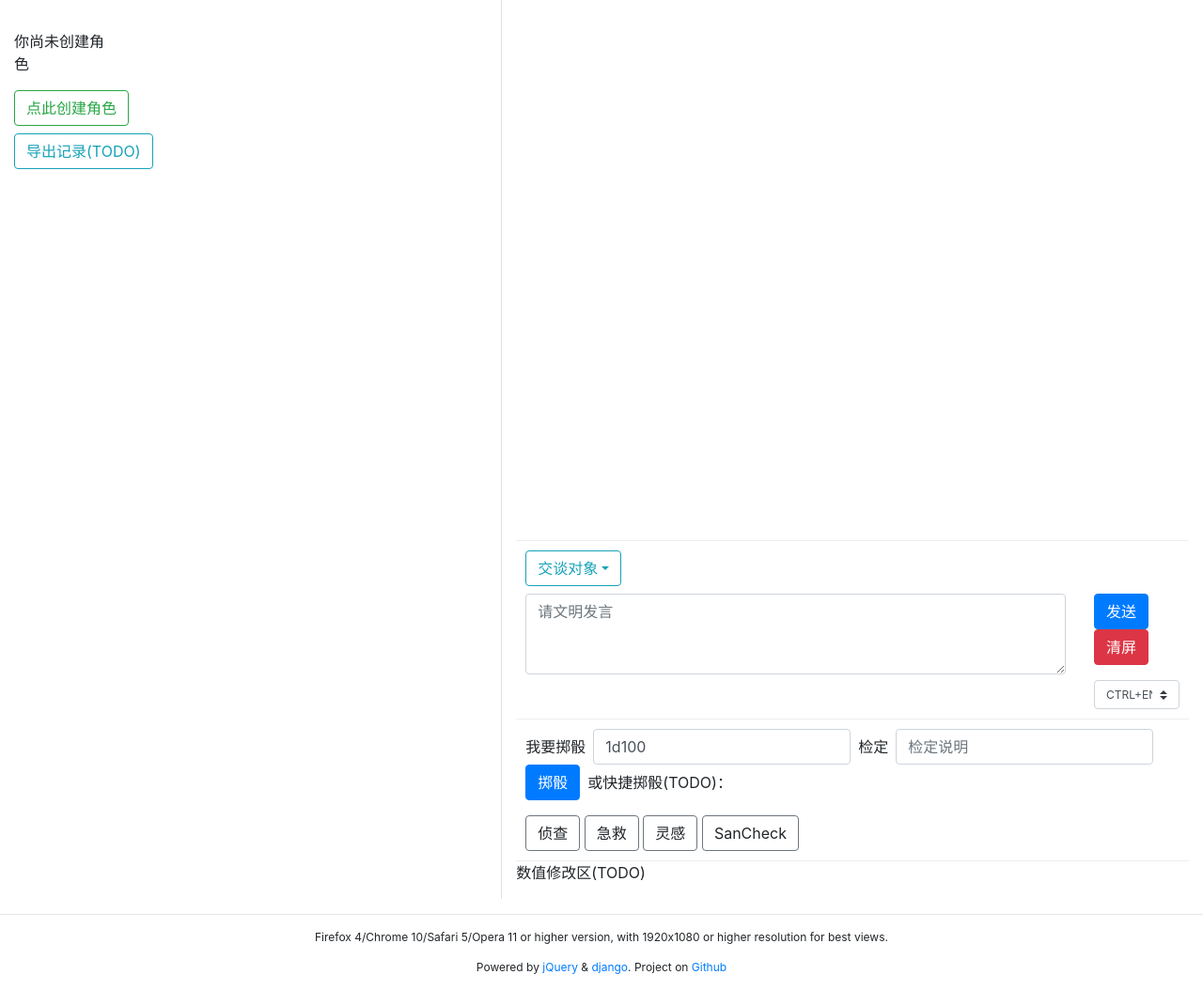
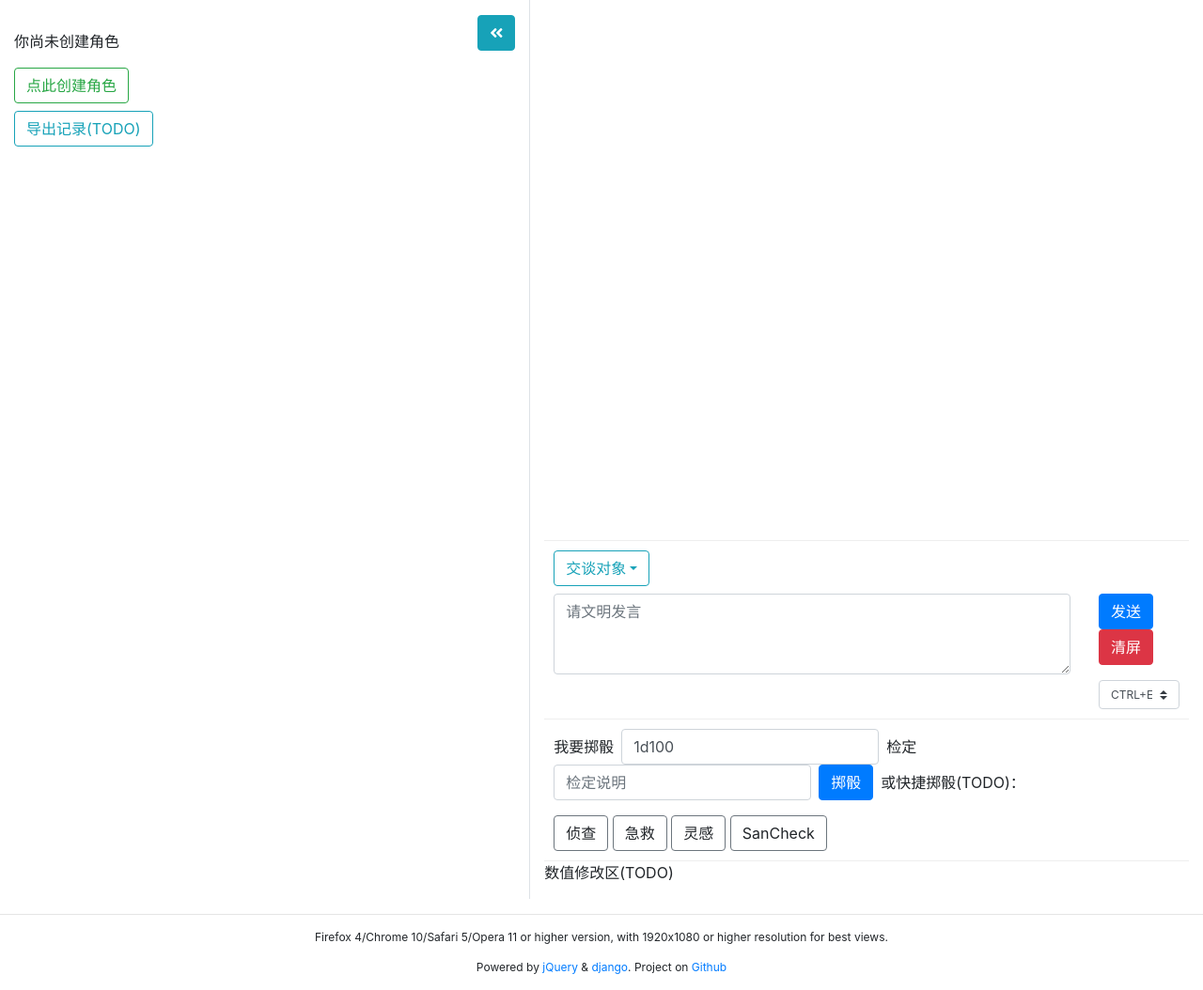
Before and after one commit to jffifa/trpg, a Django app: template trpg/templates/trpg/room.html in a window 1280 px wide. Shown: the part 56-1110 px from the top of the page at 94% size. Run offline with Django 3.2, Linux system fonts and the light colour scheme; tables that the repository leaves empty hold one stand-in row (values such as "Sample post"); the template is opened without the code that fills it: values that come from a table or form of the project are taken from there, most other values are stand-ins (such as "Sample title", 1, 10 or a date in 2020); data that the repository does not hold is empty; some libraries are stand-ins or nearby versions.

Commit message:
collapsible character panel

```diff
--- a/trpg/static/css/room.css
+++ b/trpg/static/css/room.css
@@ -1,7 +1,27 @@
+.room-block {
+    position: relative;
+    width: 100%;
+    min-height: 1px;
+    padding-left: 15px;
+    padding-right: 15px;
+}
+.room-side-panel {
+    flex: 0 0 12%;
+    max-width: 12%;
+}
+.room-character-panel {
+    flex: 0 0 32%;
+    max-width: 32%;
+    transition: flex 0.3s ease-out;
+}
+.room-character-panel.character-collapse {
+    flex: 0 1 0;
+}
+.room-msg-panel {
+    flex: 1 0 56%;
+}
 .char-prop {
     cursor: default;
-}
-.sortable-placeholder {
 }
 input.char-prop-mark {
     padding: 0;
--- a/trpg/static/js/room.js
+++ b/trpg/static/js/room.js
@@ -67,6 +67,19 @@ document.addEventListener("DOMContentLoaded", function(event) {
                 // do some fail log
                 checkbox.prop('checked', !checked);
             });
+        });
+        $('#room-character-panel>button.character-expand').hide();
+        $('#room-character-panel>button.character-collapse').click(function(e) {
+            $('#characters-tabContent').hide();
+            $(this).hide();
+            $('#room-character-panel>button.character-expand').show();
+            $('#room-character-panel').addClass('character-collapse');
+        });
+        $('#room-character-panel>button.character-expand').click(function(e) {
+            $('#room-character-panel').removeClass('character-collapse');
+            $(this).hide();
+            $('#characters-tabContent').show();
+            $('#room-character-panel>button.character-collapse').show();
         });
     }
 
--- a/trpg/templates/trpg/room.html
+++ b/trpg/templates/trpg/room.html
@@ -9,9 +9,7 @@
 {% block main %}
 <div class="container-fluid">
     <div class="row">
-        <div class="col-lg-5 py-md-3">
-            <div class="row">
-                <div class="col-3">
+        <div class="py-md-3 room-block room-side-panel" id="room-side-panel">
             <div class="nav flex-column nav-pills mb-3" id="characters-tab" role="tablist" aria-orientation="vertical">
                 {% for character in characters %}
                 {% if is_admin or character.control_by_user is True %}
@@ -51,12 +49,16 @@
             </div>
             {% endif %}
         </div>
-                <div class="col-9">
+        <div class="py-md-3 room-block room-character-panel" id="room-character-panel">
+            <button class="btn btn-info float-right character-collapse"><i class="fas fa-angle-double-left"></i></button>
+            <button class="btn btn-info float-right character-expand"><i class="fas fa-angle-double-right"></i></button>
             <div class="tab-content" id="characters-tabContent">
                 {% for character in characters %}
                 {% if is_admin or character.control_by_user is True %}
                 <div class="tab-pane fade{% if controlable_char_ids|first == character.id %} show active{% endif %}" id="character-{{ character.id }}" role="tabpanel" aria-labelledby="character-tab-{{ character.id }}">
-                            {% if character.char_type != "admin" %}
+                    {% if character.char_type == "admin" %}
+                    <p>尊敬的 {{ character.name }} 阁下</p>
+                    {% else %}
                     <!--basic info-->
                     <h5 class="text-info">基本信息</h5>
                     <div class="row mb-3">
@@ -127,11 +129,8 @@
                 {% endfor %}
             </div>
         </div>
-            </div>
-        </div>
-        <div class="border-left col-lg-7 py-md-3">
+        <div class="border-left py-md-3 room-block room-msg-panel">
             <div class="msg-wrap" id="msg-wrap"></div>
-
             {% if characters %}
             <form class="send-wrap" id="msg-form" action="{% url 'send_msg' room.name %}">
                 <div class="row">
```
Lines whose indentation alone changed are shown as unchanged.
